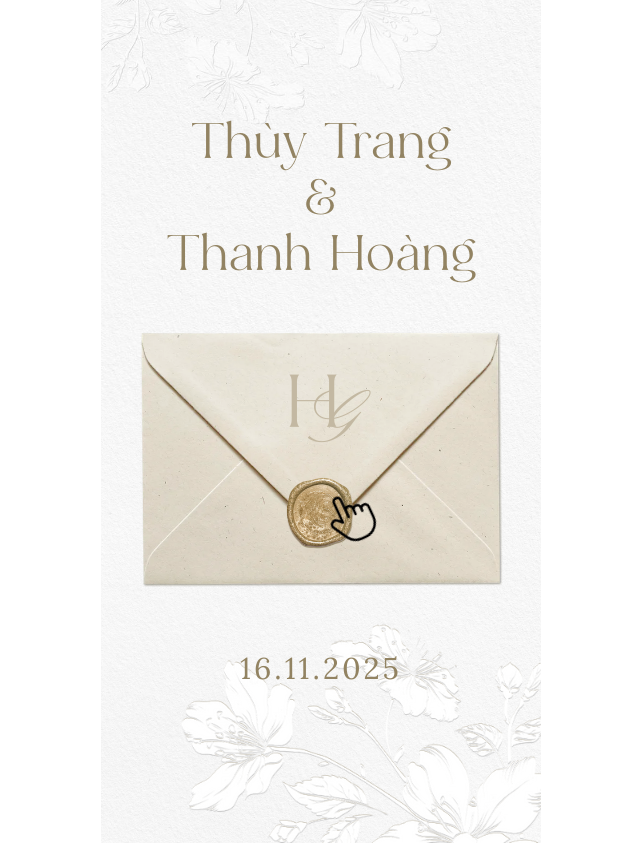
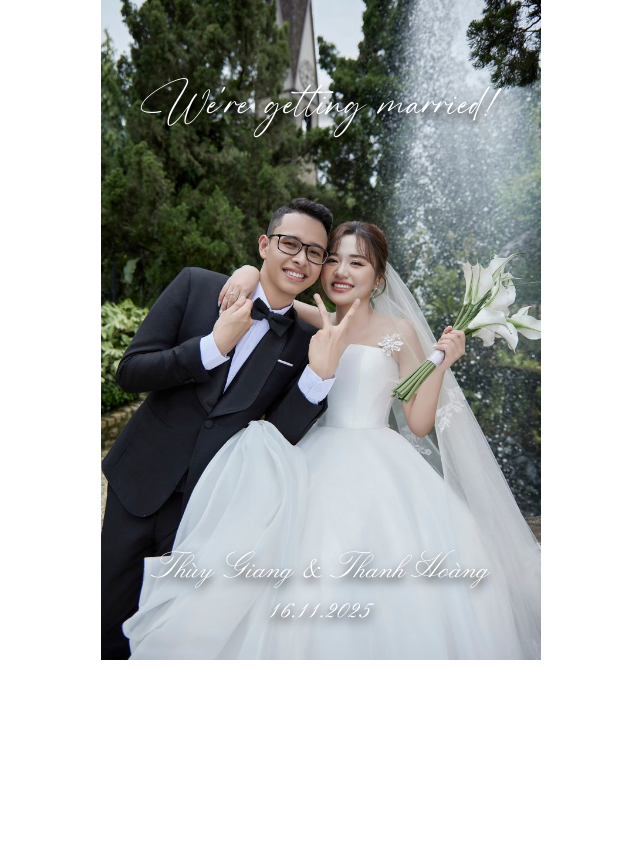
Before and after one commit to dngocson/gsap_tailwind, a React (Vite) app: page / in a window 1280 px wide. Shown: the whole page, without its empty margins (319-959 px from the left). After the commit the page ends 800 px from the top, so only its background shows below. Built offline with nearby package versions, Linux system fonts and the light colour scheme.

Commit message:
adding content to header

```diff
--- a/src/component/intro/Greeting.tsx
+++ b/src/component/intro/Greeting.tsx
@@ -185,7 +185,10 @@ const Greeting = () => {
   const setAppState = useAppStore((store) => store.setAppState);
 
   return (
-    <div className="relative flex h-screen flex-col justify-center">
+    <div
+      onClick={clickLetterHandler}
+      className="relative flex h-screen flex-col justify-center"
+    >
       <img src={imageMap.bg1} alt="" />
       <div className="relative flex-1">
         <img className="h-full w-full" src={imageMap.bg10} />
@@ -196,11 +199,11 @@ const Greeting = () => {
           ref={titleRef}
           className="font-fontThree text-center text-5xl leading-14 text-[#928362]"
         >
-          Thùy Trang <br />& <br />
+          Thùy Giang <br />& <br />
           Thanh Hoàng
         </h3>
         <div ref={imageRef} className="relative mx-auto w-5/6">
-          <img onClick={clickLetterHandler} src={imageMap.anh_thu_3} alt="" />
+          <img src={imageMap.anh_thu_3} alt="" />
           <div
             ref={imageTitle}
             className="absolute top-1/3 left-1/2 -translate-x-1/2 -translate-y-1/2 text-[#c3b8a2]"
--- a/src/component/main/header/Header.tsx
+++ b/src/component/main/header/Header.tsx
@@ -2,8 +2,18 @@ import { imageMap } from "@/imageMap";
 
 const Header = () => {
   return (
-    <div>
+    <div className="relative w-full">
       <img src={imageMap.header2} alt="Header Logo" />
+      <h2 className="font-fontFour absolute top-[15%] left-1/2 w-full -translate-x-1/2 -translate-y-1/2 transform text-center text-6xl text-white drop-shadow-[0_5px_5px_black]">
+        We're getting married!
+      </h2>
+
+      <div className="font-fontOne absolute bottom-[5%] left-1/2 w-full -translate-x-1/2 transform text-center text-4xl text-white">
+        <h3 className="drop-shadow-[0_5px_5px_black]">
+          Thùy Giang & Thanh Hoàng
+        </h3>
+        <p className="drop-shadow-[0_5px_5px_black]">16.11.2025</p>
+      </div>
     </div>
   );
 };
--- a/src/imageMap.ts
+++ b/src/imageMap.ts
@@ -1,5 +1,5 @@
 // Auto-generated image map - Do not edit manually
-// Generated at: 2025-11-25T13:26:09.674Z
+// Generated at: 2025-11-25T15:52:00.143Z
 
 export const imageMap = {
   _7u6a5474_20251014203959_o83w5_jpg: '/images/7u6a5474-20251014203959-o83w5.jpg.jpeg',
--- a/src/index.css
+++ b/src/index.css
@@ -21,6 +21,14 @@
   font-weight: normal;
   font-display: swap;
   src: url("/fonts/fontThree.woff2") format("woff2");
+}
+
+@font-face {
+  font-family: fontFour;
+  font-style: normal;
+  font-weight: normal;
+  font-display: swap;
+  src: url("/fonts/fontFour.woff2") format("woff2");
 }
 
 @theme {
@@ -47,6 +55,7 @@
   --font-fontOne: "fontOne", sans-serif;
   --font-fontTwo: "fontTwo", sans-serif;
   --font-fontThree: "fontThree", sans-serif;
+  --font-fontFour: "fontFour", sans-serif;
 
   /* Primary - Neutral (Light Mode) */
   --color-primary-100: oklch(0.99 0 0);
--- a/src/store/appStore.ts
+++ b/src/store/appStore.ts
@@ -7,7 +7,7 @@ interface AppState {
 }
 
 const useAppStore = create<AppState>((set) => ({
-  appState: APP_STATE.INTRO,
+  appState: APP_STATE.MAIN,
   setAppState: (appState) => set(() => ({ appState })),
 }));
 
```
Also changed, not shown: public/fonts/fontFour.woff2 (added).
